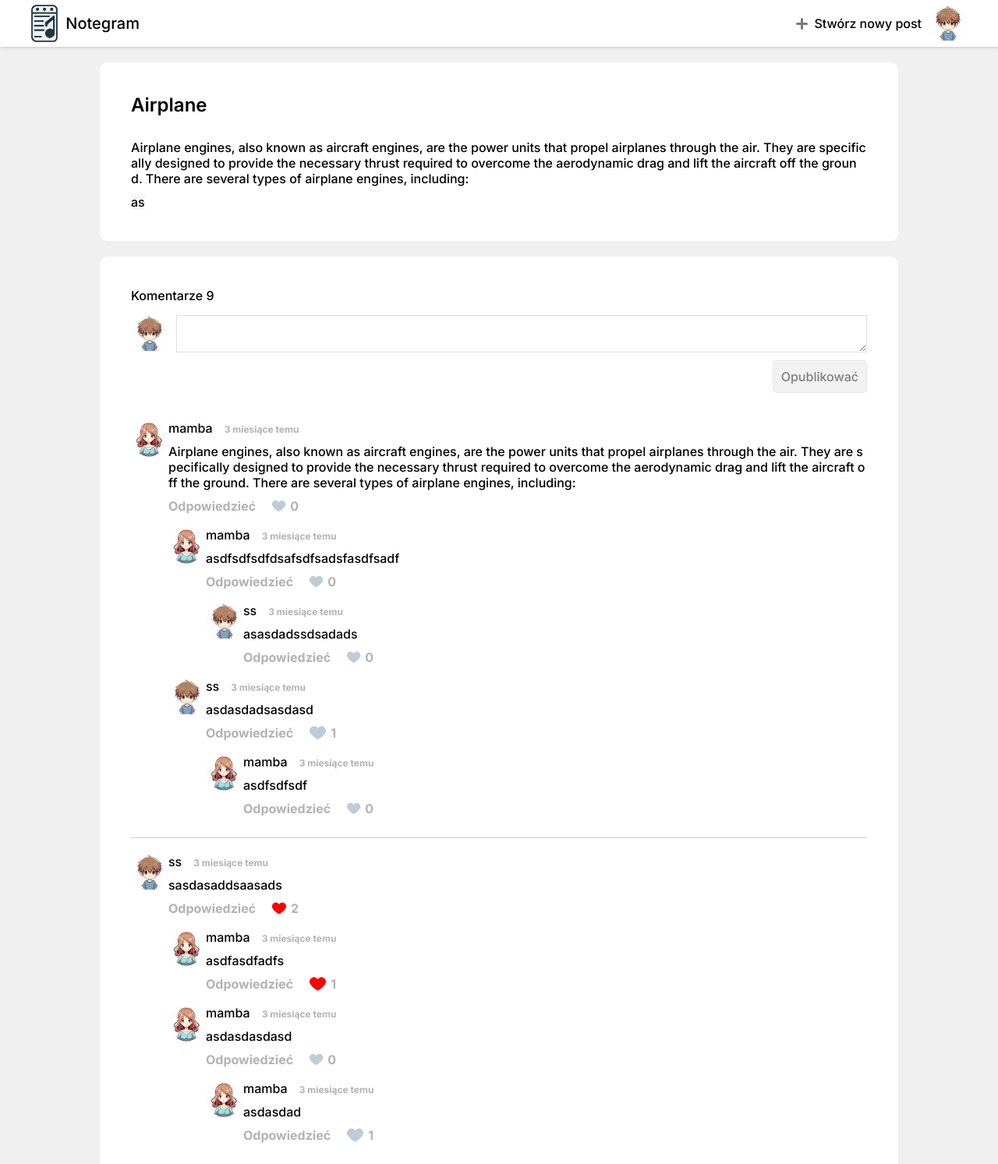
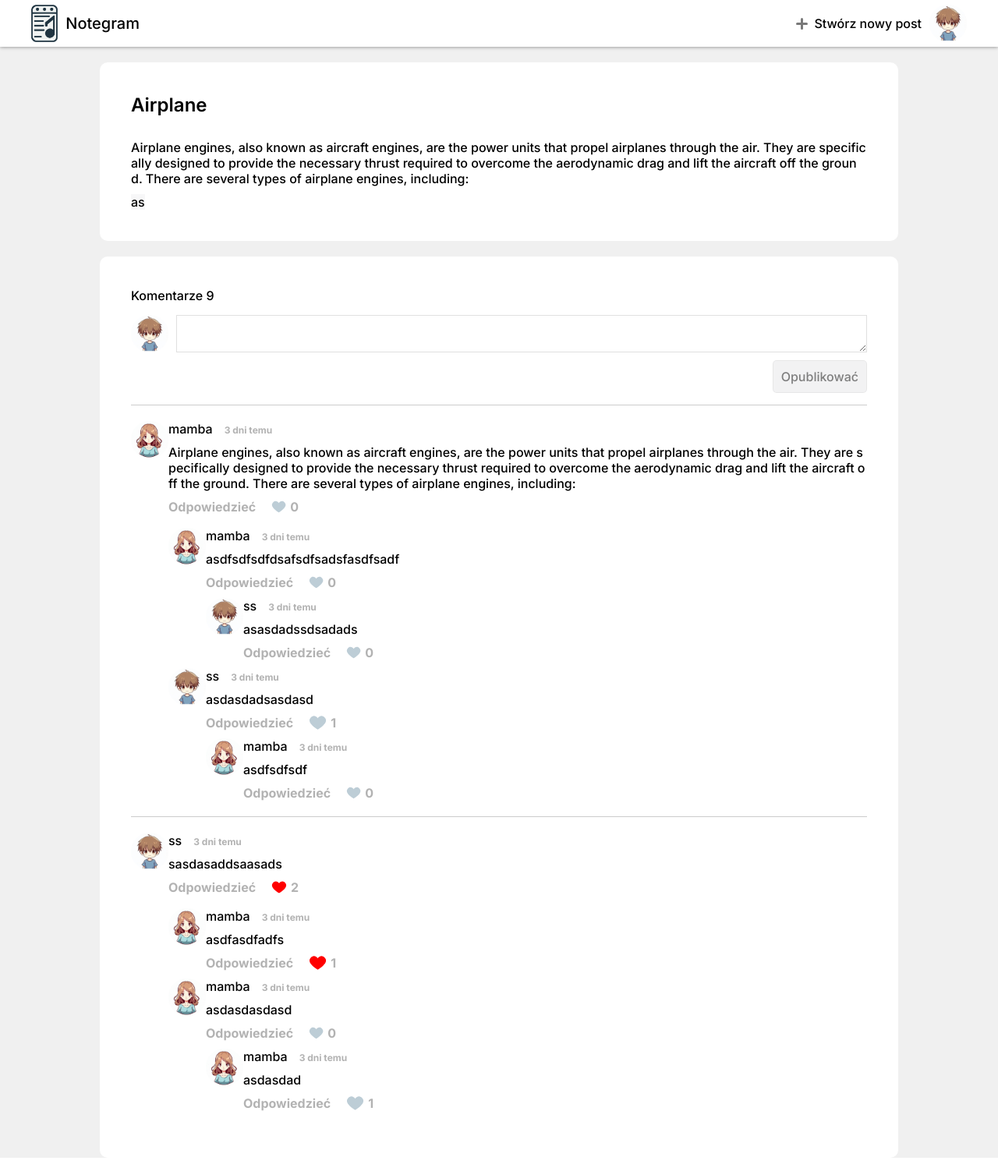
Before and after one commit to Amatsuhabe/notegram, a PHP site: page /notegram/pages/post.php?id=69 in a window 1280 px wide. Shown: the top 1493 px of the page at 78% size. Run offline with PHP 8.4, Linux system fonts and the light colour scheme; a user stored in the database is signed in; data comes from the database, SQL or seed files in the repository; both versions use the stored data as it was before the commit.

Commit message:
header fixed, fixed date

```diff
--- a/css/header.css
+++ b/css/header.css
@@ -30,13 +30,20 @@ img{
     width: auto;
 }
 
-.document-header{
+.document-header, .header-space{
     display: flex;
     align-items: center;
     padding: 0 40px;
     height: 60px;
     background-color: #fff;
     box-shadow: 0px 0px 5px rgba(0, 0, 0, 0.25);
+}
+
+.document-header{
+    position: fixed;
+    width: 100%;
+    top: 0;
+    z-index: 2;
 }
 
 .logo-wrapper{
@@ -91,11 +98,12 @@ img{
 
 ::-webkit-scrollbar {
     width: 16px;
+    background-color: #bdbdbd;
   }
 
 
 ::-webkit-scrollbar-thumb {
-    background-color: gray;
+    background-color: #fff;
     background-clip: content-box;
     border: 4px solid transparent;
     border-radius: 8px;
--- a/css/post.css
+++ b/css/post.css
@@ -205,9 +205,9 @@ li > ul {
     position: relative;
 }
 
-.comment-field-wrapper:first{
+/* .comment-field-wrapper:not(.replies-wrapper .comment-field-wrapper) {
     border-bottom: 1px solid rgba(0, 0, 0, .2);
-}
+} */
 
 .comment-field-container{
     display: flex;
@@ -240,11 +240,11 @@ li > ul {
     float: right;
 }
 
-.comment-wrapper{
+.comment-wrapper:not(.replies-wrapper > .comment-wrapper){
     display: flex;
     flex-direction: column;
     gap: 7px;
-    border-bottom: 1px solid rgba(0, 0, 0, .2);
+    border-top: 1px solid rgba(0, 0, 0, .2);
     padding: 20px 0;
 }
 
@@ -311,7 +311,6 @@ li > ul {
 }
 
 .replies-wrapper > .comment-wrapper{
-    border-bottom: none;
     padding: 0;
     margin-top: 10px;
 }
--- a/pages/header.php
+++ b/pages/header.php
@@ -13,6 +13,7 @@
     }
 ?>
 
+<div class="header-space"></div>
 <header class="document-header">
     <a class="logo-wrapper" href="/notegram">
         <img class="logo-img" src="/notegram/imgs/logo.png"></img>
--- a/pages/post.php
+++ b/pages/post.php
@@ -11,6 +11,9 @@
     }
 
     session_start();
+
+    if (!isset($_SESSION['id']))
+        header("Location: /notegram/pages/login.php");
 
     $user = mysqli_fetch_assoc(mysqli_query($connection, "SELECT * FROM users WHERE id={$_SESSION["id"]}"));
     $post = mysqli_fetch_assoc($query);
--- a/pages/post_element.php
+++ b/pages/post_element.php
@@ -1,7 +1,6 @@
 <?php
     $keywords = mysqli_fetch_all(mysqli_query($connection, "SELECT * FROM keywords WHERE post_id = '{$post["id"]}'"), MYSQLI_ASSOC);
 
-    $likes = mysqli_query($connection, "SELECT * FROM post_likes WHERE post_id = '{$post["id"]}'");
     $comments = mysqli_query($connection, "SELECT * FROM comments WHERE post_id = '{$post["id"]}'");
 
     $theme = mysqli_fetch_assoc(mysqli_query($connection, "SELECT * FROM themes WHERE id = '{$post["theme_id"]}'"));
--- a/php_scripts/check_date.php
+++ b/php_scripts/check_date.php
@@ -8,7 +8,7 @@
             $time_format = "$seconds sekundę temu";
         else if (($seconds <= 4 && $seconds >= 2) || (strval($seconds)[-1] <= 4 && strval($seconds)[-1] >= 2 && $seconds > 20))
             $time_format = "$seconds sekundy temu";
-        else if ($seconds <= 20 || (strval($seconds)[-1] <= 10 && $seconds > 20))
+        else if ($seconds <= 20 || (strval($seconds)[-1] <= 9 && $seconds > 20))
             $time_format = "$seconds sekund temu";
     }
     else if ($time_difference < 3600){
@@ -17,7 +17,7 @@
             $time_format = "$minutes minutę temu";
         else if  ($minutes <= 4 || (strval($minutes)[-1] <= 4 && strval($minutes)[-1] >= 2 && $minutes > 20))
             $time_format = "$minutes minuty temu";
-        else if ($minutes <= 20 || (strval($minutes)[-1] <= 10 && $minutes > 20))
+        else if ($minutes <= 20 || (strval($minutes)[-1] <= 9 && $minutes > 20))
             $time_format = "$minutes minut temu";
     }
     else if ($time_difference < 86400){
@@ -26,25 +26,32 @@
             $time_format = "$hours godzinę temu";
         else if ($hours <= 4 || (strval($hours)[-1] <= 4 && strval($hours)[-1] >= 2 && $hours > 20))
             $time_format = "$hours godziny temu";
-        else if ($hours <= 20 || (strval($hours)[-1] <= 10 && $hours > 20))
+        else if ($hours <= 20 || (strval($hours)[-1] <= 9 && $hours > 20))
             $time_format = "$hours godzin temu";
     }
     else if ($time_difference < 86400 * 30){
-        $month = floor($time_difference / 86400);
+        $day = floor($time_difference / 86400);
+        if ($day == 1 || (strval($day)[-1] == 1 && $day > 20))
+            $time_format = "$day dzień temu";
+        else
+            $time_format = "$day dni temu";
+    }
+    else if ($time_difference < 86400 * 30 * 12){
+        $month = floor($time_difference / 86400 * 30);
         if ($month == 1 || (strval($month)[-1] == 1 && $month > 20))
             $time_format = "$month miesiąc temu";
         else if ($month <= 4 || (strval($month)[-1] <= 4 && strval($month)[-1] >= 2 && $month > 20))
             $time_format = "$month miesiące temu";
-        else if ($month <= 20 || (strval($month)[-1] <= 10 && $month > 20))
+        else if ($month <= 20 || (strval($month)[-1] <= 9 && $month > 20))
             $time_format = "$month miesięcy temu";
     }
-    else if ($time_difference < 86400 * 30 * 12){
-        $year = floor($time_difference / 86400 * 30);
+    else{
+        $year = floor($time_difference / 86400 * 30 * 12);
         if ($year == 1 || (strval($year)[-1] == 1 && $year > 20))
             $time_format = "$year rok temu";
         else if ($year <= 4 || (strval($year)[-1] <= 4 && strval($year)[-1] >= 2 && $year > 20))
             $time_format = "$year lata temu";
-        else if ($year <= 20 || (strval($year)[-1] <= 10 && $year > 20))
+        else if ($year <= 20 || (strval($year)[-1] <= 9 && $year > 20))
             $time_format = "$year lat temu";
     }
 ?>
```
Also changed, not shown: notegram.sql (+24 -47 lines).
